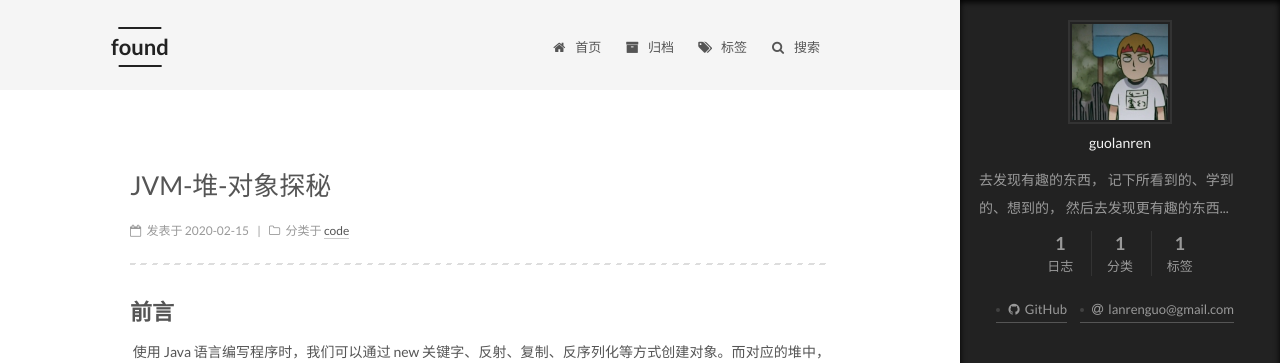
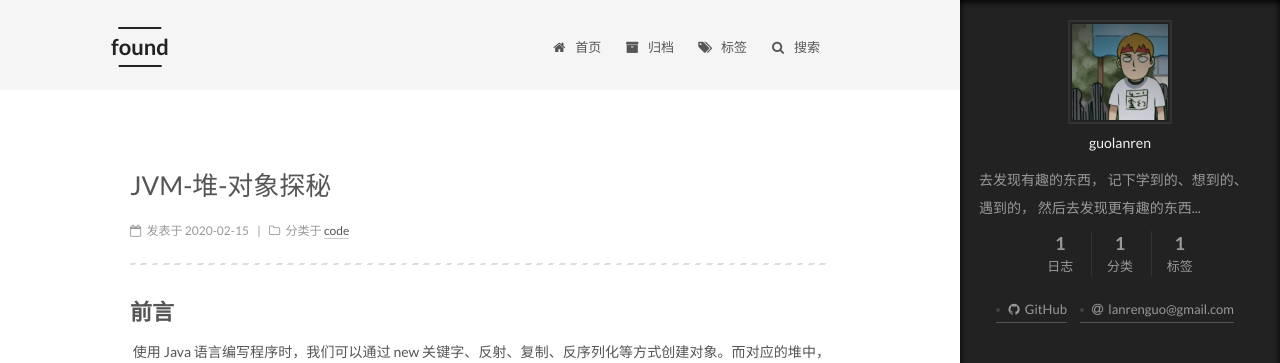
Before and after one commit to guolanren/guolanren.github.io, a Jekyll site: the page built from index.html, in a window 1280 px wide. Shown: the top 363 px of the page. Built offline with Jekyll 4.4.1, drawn with Linux system fonts in a browser that asks for light colours; the list of posts is cut into pages by our own code; comment, search, counter and statistics services are not loaded.

Commit message:
update signature

```diff
--- a/_config.yml
+++ b/_config.yml
@@ -8,7 +8,7 @@ title: found
 subtitle: guolanren's blog
 description: >- # this means to ignore newlines until "author:"
   去发现有趣的东西，
-  记下所看到的、学到的、想到的，
+  记下学到的、想到的、遇到的，
   然后去发现更有趣的东西...
 author: guolanren
 # Support language: de, en, fr-FR, id, ja, ko, pt-BR, pt, ru, zh-Hans, zh-hk, zh-tw
--- a/_data/languages/zh-Hans.yml
+++ b/_data/languages/zh-Hans.yml
@@ -78,7 +78,7 @@ search:
   placeholder: 搜索...
 
 cheers:
-  um: 嗯..
+  um: 嗯...
   ok: OK
   nice: 好
   good: 很好
--- a/_includes/archive.html
+++ b/_includes/archive.html
@@ -19,7 +19,6 @@
     {% else %}
       {{ __.counter.archive_posts.other | replace: '%d', site.posts.size }}
     {% endif %}
-    {{ __.keep_on }}
   </span>
 
   {% assign paginate = site.archive.paginate | default: site.paginate  %}
```
